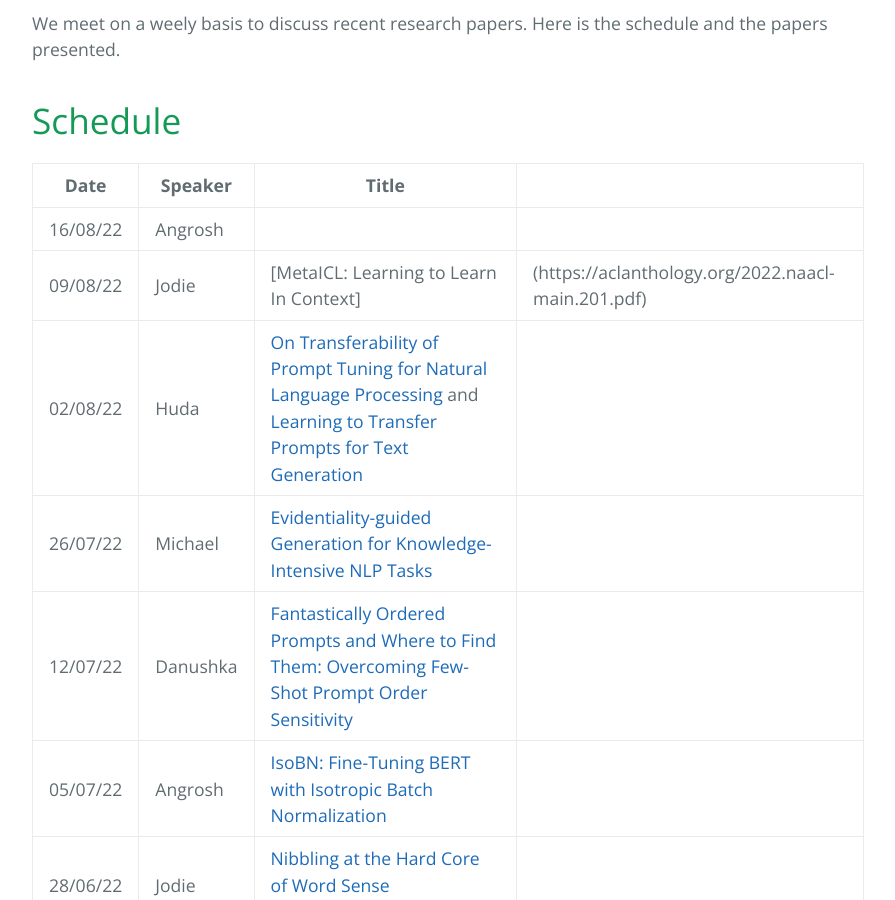
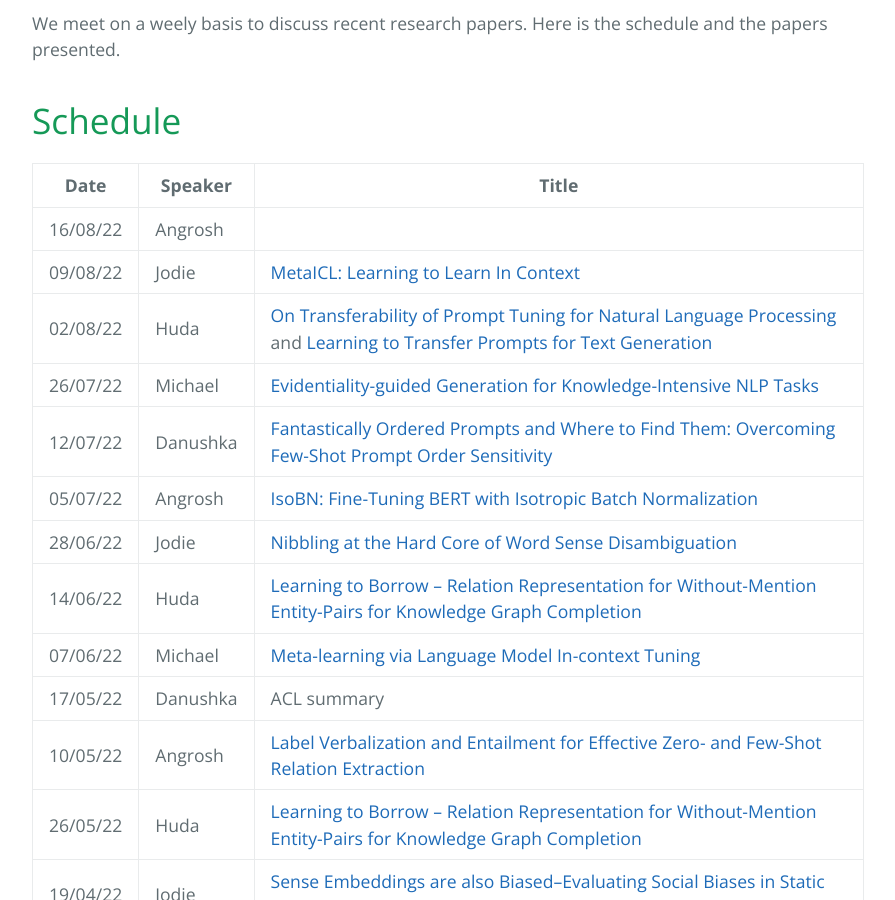
Before and after one commit to LivNLP/livnlp.github.io, a Jekyll site: the page built from reading.md, in a window 1280 px wide and 900 px high, scrolled down 411 px. Shown: the whole window, without its empty margins (192-1087 px from the left). Built offline with Jekyll 4.4.1, drawn with Linux system fonts in a browser that asks for light colours.

Commit message:
Update reading.md

```diff
--- a/reading.md
+++ b/reading.md
@@ -14,7 +14,7 @@
 | Date | Speaker | Title |
 | ----- | ------- | ----- |
 | 16/08/22 | Angrosh | |
-| 09/08/22 | Jodie | [MetaICL: Learning to Learn In Context] |(https://aclanthology.org/2022.naacl-main.201.pdf) |
+| 09/08/22 | Jodie | [MetaICL: Learning to Learn In Context](https://aclanthology.org/2022.naacl-main.201.pdf) |
 | 02/08/22 | Huda | [On Transferability of Prompt Tuning for Natural Language Processing](https://aclanthology.org/2022.naacl-main.290/) and   [Learning to Transfer Prompts for Text Generation](https://aclanthology.org/2022.naacl-main.257/)|
 | 26/07/22 | Michael |[Evidentiality-guided Generation for Knowledge-Intensive NLP Tasks](https://aclanthology.org/2022.naacl-main.162/) |
 | 12/07/22 | Danushka |[Fantastically Ordered Prompts and Where to Find Them: Overcoming Few-Shot Prompt Order Sensitivity](https://aclanthology.org/2022.acl-long.556/) |
```
